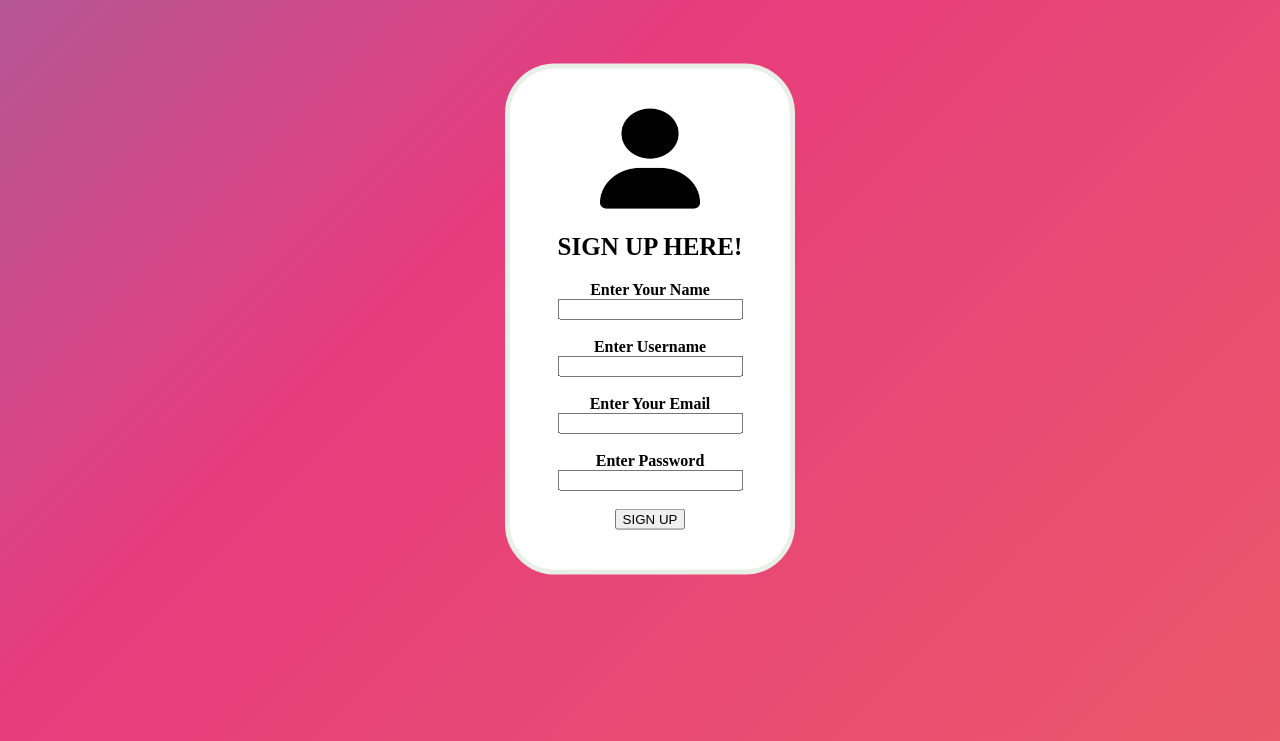
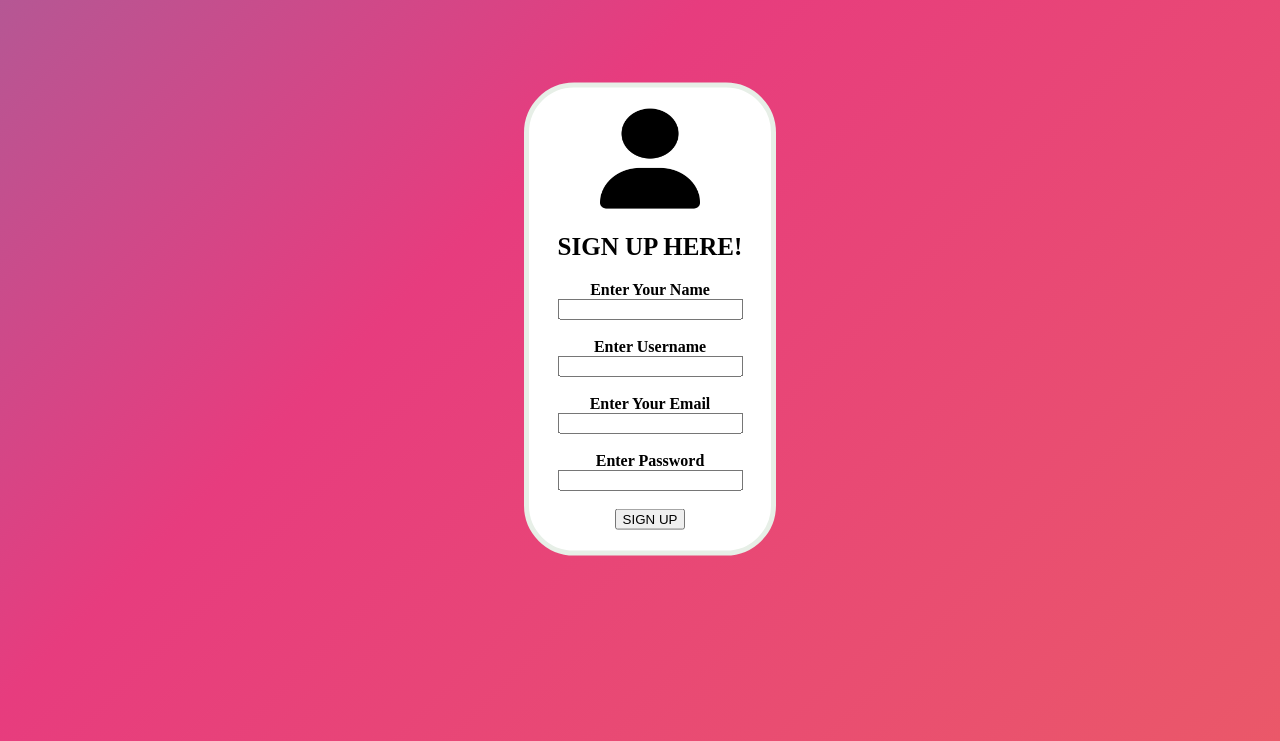
Before and after one commit to Keerthanaarrola07/Notephile, a website: page public/register.html in a window 1280 px wide. Shown: the part 91-832 px from the top of the page. Drawn offline with Linux system fonts and the light colour scheme; a web font is replaced by a local one.

Commit message:
style update

```diff
--- a/public/style.css
+++ b/public/style.css
@@ -44,7 +44,7 @@ body
     width: 200px;
     border: 5px solid rgb(231, 239, 231);
     border-radius: 50px;
-    padding: 40px;
+    padding: 21px;
     margin: 10px;
     background-color: white;
 }
```
